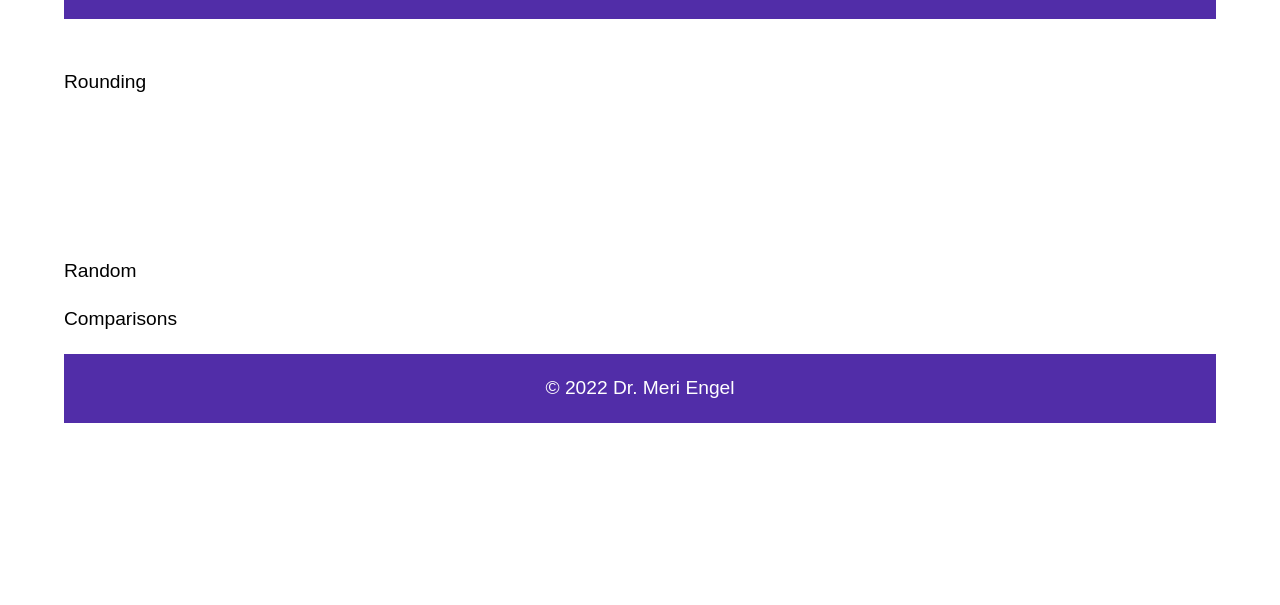
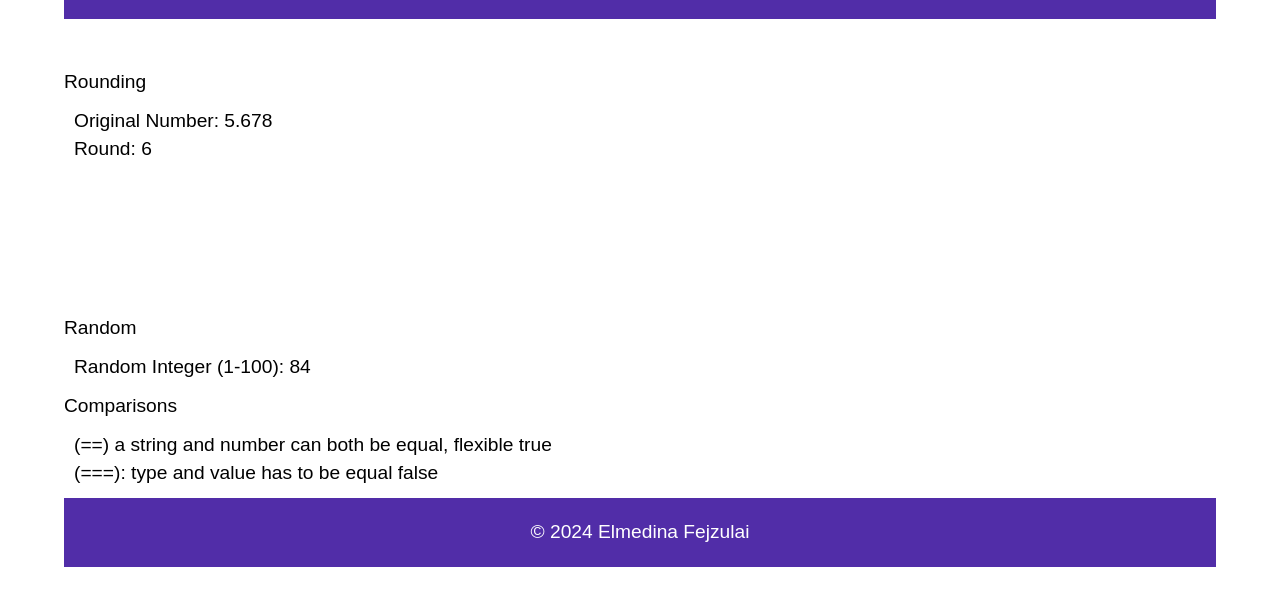
Before and after one commit to elmedinaf/JavaScript, a plain HTML site: page learn10-start/index.html in a window 1280 px wide. Shown: the part 81-686 px from the top of the page. Drawn offline with Linux system fonts and the light colour scheme.

Commit message:
lesson10

```diff
--- a/learn10-start/index.html
+++ b/learn10-start/index.html
@@ -36,7 +36,7 @@
 
 
         </main>
-        <footer>&copy; 2022 Dr. Meri Engel </footer>
+        <footer>&copy; 2024 Elmedina Fejzulai </footer>
     </div>
     <script src="scripts/learn10.js"></script>
 </body>
--- a/learn10-start/scripts/learn10.js
+++ b/learn10-start/scripts/learn10.js
@@ -2,10 +2,28 @@ function start() {
     // Math: https://www.w3schools.com/js/js_math.asp
     // Demonstrate the use of round, ceil, floor, trunc, sign
     // pow, min, and random and display to the appropriate paragraphs
+    var roundParagraph = document.getElementById("round");
+    var ceilParagraph = document.getElementById("ceil");
+    var floorParagraph = document.getElementById("floor");
+    var truncParagraph = document.getElementById("trunc");
+    var signParagraph = document.getElementById("sign");
+    var powParagraph = document.getElementById("pow");
+    var minParagraph = document.getElementById("min");
+    var randomParagraph = document.getElementById("random");
+
+    var numberToRound = 5.678;
+
+    roundParagraph.innerHTML = "Original Number: " + numberToRound + "<br>";
+    roundParagraph.innerHTML += "Round: " + Math.round(numberToRound) + "<br>";
+
 
 
     // Random: https://www.w3schools.com/js/js_random.asp
     // create a random integer between 1 and 100 and display in the random2 paragraph
+    var random2Paragraph = document.getElementById("random2");
+    var randomInteger = Math.floor(Math.random() * 100) + 1;
+    random2Paragraph.innerHTML = "Random Integer (1-100): " + randomInteger + "<br>";
+
 
 
     // Booleans: https://www.w3schools.com/js/js_booleans.asp
@@ -15,7 +33,12 @@ function start() {
     // Comparisons: https://www.w3schools.com/js/js_comparisons.asp
     // demonstrate and explain the difference between == and === in the
     // comparisons paragraph
+    var comparisonsParagraph = document.getElementById("comparisons");
+    var numString = "5";
+    var num = 5;
 
+    comparisonsParagraph.innerHTML = "(==) a string and number can both be equal, flexible " + (numString == num) + "<br>" +
+    "(===): type and value has to be equal " + (numString === num) + "<br>";
 
 
     // Conditions: https://www.w3schools.com/js/js_if_else.asp
```
